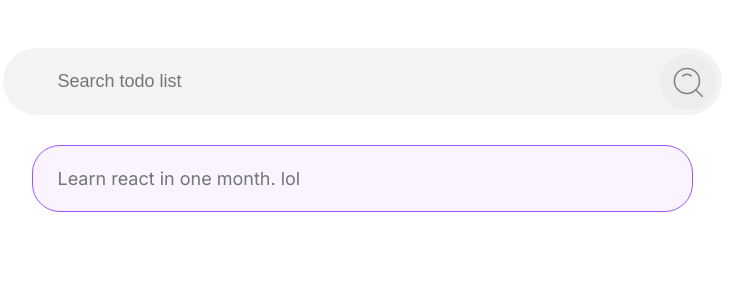
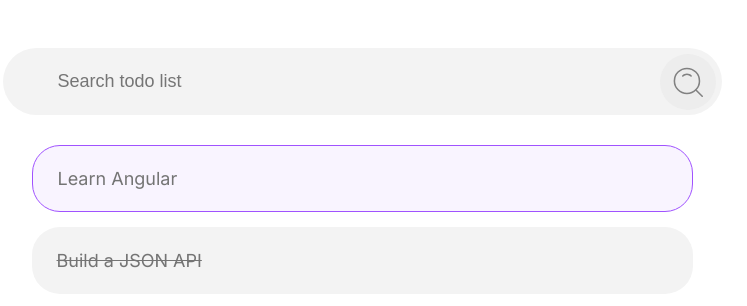
Before and after one commit to Kojoel/TodoWithSignals, an Angular app: page / in a window 1280 px wide. Shown: the top 306 px of the page, without its empty margins (278-1025 px from the left). Built offline with nearby package versions, Linux system fonts and the light colour scheme; data requests are answered from the project's data file.

Commit message:
feat: add strikethrough and change color if todo item has been completed

```diff
--- /dev/null
+++ b/src/app/models/todos.interface.ts
@@ -0,0 +1,6 @@
+export interface Todos {
+    completed: boolean,
+    dateCreated: Date,
+    id: number,
+    text: string,
+}
--- a/src/app/services/api/todos-api.service.ts
+++ b/src/app/services/api/todos-api.service.ts
@@ -1,5 +1,6 @@
 import { HttpClient } from '@angular/common/http';
 import { Injectable } from '@angular/core';
+import { Todos } from '../../models/todos.interface';
 
 @Injectable({
   providedIn: 'root'
@@ -13,7 +14,7 @@ export class TodosApiService {
   ) { }
 
   getAllTodos() {
-    return this.http.get<any>(this.todosUrl)
+    return this.http.get<Todos[]>(this.todosUrl)
   }
 
 }
--- a/src/app/todos/todos.component.html
+++ b/src/app/todos/todos.component.html
@@ -5,27 +5,27 @@
         <div class="todo-list-wrapper"
             [style]=""
         >
+        <!-- (mouseleave)="setToNotHovered(todo.id)" -->
             <div class="todo-item"
-                (mouseover)="setToHovered(1)"
-                (mouseleave)="setToNotHovered(1)"
-                [class]="isTodoItemHovered ? 'showCheckbox' : 'notShowCheckbox' "
-                [style]="{
-                    border: isCheckboxChecked ? '1px solid #d9d9d9' : '1px solid #A052FF',
-                    background: isCheckboxChecked ? '#f3f3f3' : '#F9F4FF',
-                    transition: '.3s ease'
-                }"
+                *ngFor="let todo of allTodos()"
+                (mouseenter)="setToHovered(todo.id)"
+                (mouseleave)="setToNotHovered(todo.id)"
+                [class]="todo.completed ? 'itemNotChecked' : 'itemChecked'"
             >
-                <input
-                    *ngIf="selectedItemId === 1"
-                    type="checkbox"
-                    name="todo-checkbox"
-                    id="todo-checkbox"
-                    [disabled]="!isTodoItemHovered"
-                    (change)="onCheckboxChange($event)"
+            <input
+            *ngIf="selectedItemId === todo.id"
+            type="checkbox"
+            name="todo-checkbox"
+            id="todo-checkbox"
+            [disabled]="!isTodoItemHovered"
+            (change)="onCheckboxChange($event, todo)"
+            [checked]="todo.completed"
                 >
                 <div class="todo-content">
-                    <p>Learn react in one month. lol</p>
-                    <svg *ngIf="isTodoItemHovered && selectedItemId === 1" class="close-btn" width="27" height="27" viewBox="0 0 27 27" fill="none" xmlns="http://www.w3.org/2000/svg">
+                    <p
+                        [class.strikethrough]="todo.completed"
+                    >{{ todo.text }}</p>
+                    <svg *ngIf="isTodoItemHovered && selectedItemId === todo.id" class="close-btn" width="27" height="27" viewBox="0 0 27 27" fill="none" xmlns="http://www.w3.org/2000/svg">
                         <path d="M13.5 0.8125C20.5688 0.8125 26.1875 6.43125 26.1875 13.5C26.1875 20.5688 20.5688 26.1875 13.5 26.1875C6.43125 26.1875 0.8125 20.5688 0.8125 13.5C0.8125 6.43125 6.43125 0.8125 13.5 0.8125ZM8.60625 19.8438L13.5 14.95L18.3937 19.8438L19.8438 18.3937L14.95 13.5L19.8438 8.60625L18.3937 7.15625L13.5 12.05L8.60625 7.15625L7.15625 8.60625L12.05 13.5L7.15625 18.3937L8.60625 19.8438Z" fill="#747474"/>
                     </svg>
                 </div>
@@ -34,3 +34,12 @@
 
     </div>
 </div>
+
+
+<!-- [class]="isTodoItemHovered ? 'showCheckbox' : 'notShowCheckbox' " -->
+
+<!-- [style]="{
+    border: isCheckboxChecked ? '1px solid #d9d9d9' : '1px solid #A052FF',
+    background: isCheckboxChecked ? '#f3f3f3' : '#F9F4FF',
+    transition: '.3s ease'
+}" -->
--- a/src/app/todos/todos.component.scss
+++ b/src/app/todos/todos.component.scss
@@ -23,16 +23,16 @@
     gap: 15px;
 
     & .todo-item {
-        width: 100%;
-        height: 67.22px;
-        display: flex;
-        justify-content: space-between;
-        align-items: center;
-        background: $search-btn-bg;
-        border-radius: 28px;
-        border: $todo-item-border;
-        padding: 0 25px;
-        position: relative;
+        // width: 100%;
+        // height: 67.22px;
+        // display: flex;
+        // justify-content: space-between;
+        // align-items: center;
+        // background: $light-purple;
+        // border-radius: 28px;
+        // border: $checked-item-border;
+        // padding: 0 25px;
+        // position: relative;
 
         & .todo-content {
             width: 100%;
@@ -62,6 +62,75 @@
 
 
 // checkbox styles
+.itemChecked {
+    width: 100%;
+    height: 67.22px;
+    display: flex;
+    justify-content: space-between;
+    align-items: center;
+    background: $light-purple;
+    border-radius: 28px;
+    border: $checked-item-border;
+    padding: 0 25px;
+    position: relative;
+}
+
+.itemNotChecked {
+    width: 100%;
+    height: 67.22px;
+    display: flex;
+    justify-content: space-between;
+    align-items: center;
+    background: $primary-grey;
+    border-radius: 28px;
+    border: $border-color;
+    padding: 0 25px;
+    position: relative;
+}
+
+
+.strikethrough {
+    text-decoration:line-through;
+}
+
+// .notShowCheckbox {
+//     width: 100%;
+//     height: 67.22px;
+//     display: flex;
+//     justify-content: space-between;
+//     align-items: center;
+//     background: $search-btn-bg;
+//     border-radius: 28px;
+//     border: $todo-item-border;
+//     padding: 0 25px;
+//     position: relative;
+
+//     & .todo-content {
+//         width: 100%;
+//         display: flex;
+//         justify-content: space-between;
+//         align-items: center;
+
+//         & p {
+//             @include textFontStyle;
+//         }
+
+//         & svg.close-btn {
+//             width: 19.83px;
+//             height: 19.83px;
+//         }
+//     }
+
+//     input[type="checkbox"] {
+//         @include custom-checkbox-not-hovered;
+//         position: absolute;
+//         left: -15px;
+//         transition: $btn-transition;
+//     }
+// }
+
+
+
 
 // .showCheckbox {
 //     width: 100%;
--- a/src/app/todos/todos.component.ts
+++ b/src/app/todos/todos.component.ts
@@ -1,13 +1,14 @@
 import { Component, computed, effect, signal } from '@angular/core';
 import { SearchbarComponent } from '../components/shared/searchbar/searchbar.component';
 import { SearchService } from '../services/search.service';
-import { NgIf } from '@angular/common';
+import { NgFor, NgIf } from '@angular/common';
 import { TodosApiService } from '../services/api/todos-api.service';
+import { Todos } from '../models/todos.interface';
 
 @Component({
   selector: 'app-todos',
   standalone: true,
-  imports: [SearchbarComponent, NgIf],
+  imports: [SearchbarComponent, NgIf, NgFor],
   templateUrl: './todos.component.html',
   styleUrl: './todos.component.scss'
 })
@@ -15,9 +16,9 @@ export class TodosComponent {
 
   isTodoItemHovered: boolean = false;
   isCheckboxChecked: boolean = false;
-  selectedItemId!: number;
+  selectedItemId!: number | null;
 
-  allTodos = signal([]);
+  allTodos = signal<Todos[]>([]);
 
   searchValueReceived = computed(() => this.searchService.searchValue())
 
@@ -38,35 +39,32 @@ export class TodosComponent {
     this.todoApiService.getAllTodos().subscribe({
       next: (res) => {
         this.allTodos.set(res);
-        console.log("all todos: ", this.allTodos())
       }
     })
   }
 
   setToHovered(id: number) {
     this.selectedItemId = id;
-
-    if(id === this.selectedItemId) {
-      this.isTodoItemHovered = true;
-    }
+    this.isTodoItemHovered = true;
   }
 
   setToNotHovered(id: number) {
-    this.selectedItemId = id;
-
-    if(id === this.selectedItemId) {
-      this.isTodoItemHovered = false;
-    }
+    this.selectedItemId = null;
+    this.isTodoItemHovered = false;
   }
 
-  onCheckboxChange(event: Event) {
+  onCheckboxChange(event: Event, todo: Todos) {
     const checkbox = event.target as HTMLInputElement;
     if (checkbox.checked) {
+      todo.completed = true;
       this.isCheckboxChecked = true;
     }
-    else {
+    else if(!checkbox.checked) {
+      todo.completed = false;
       this.isCheckboxChecked = false;
     }
+
+    console.log(this.allTodos())
   }
 
 
--- a/src/styles/_variables.scss
+++ b/src/styles/_variables.scss
@@ -9,6 +9,7 @@ $primary-purple: #A052FF;
 $light-purple: #F9F4FF;
 
 $todo-item-border: 1px solid $border-color;
+$checked-item-border: 1px solid $primary-purple;
 
 // transition effects
 $btn-transition: .3s ease;
```
